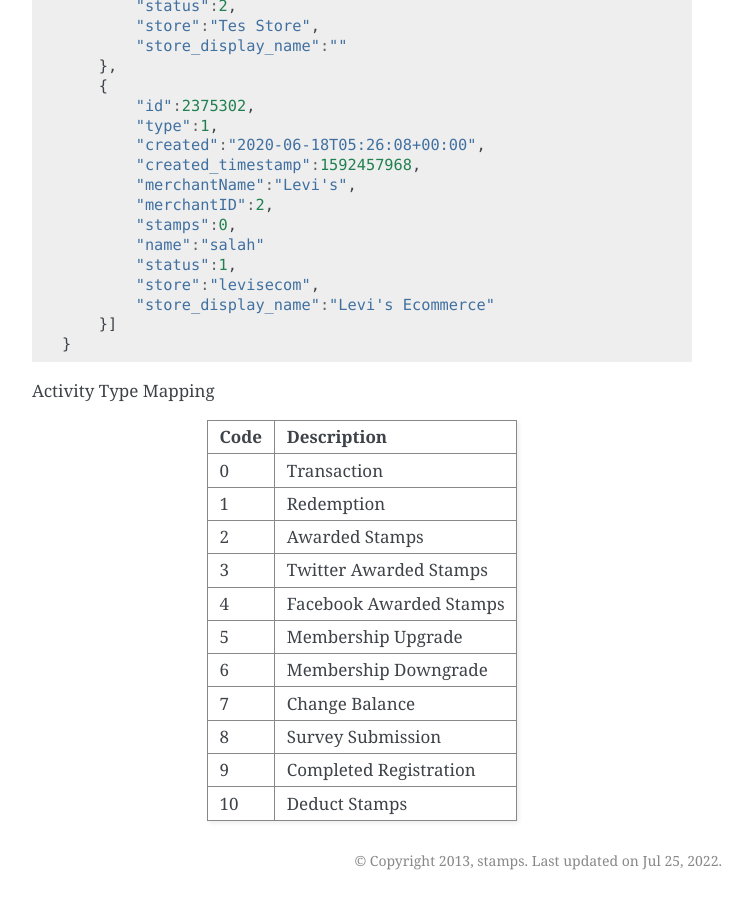
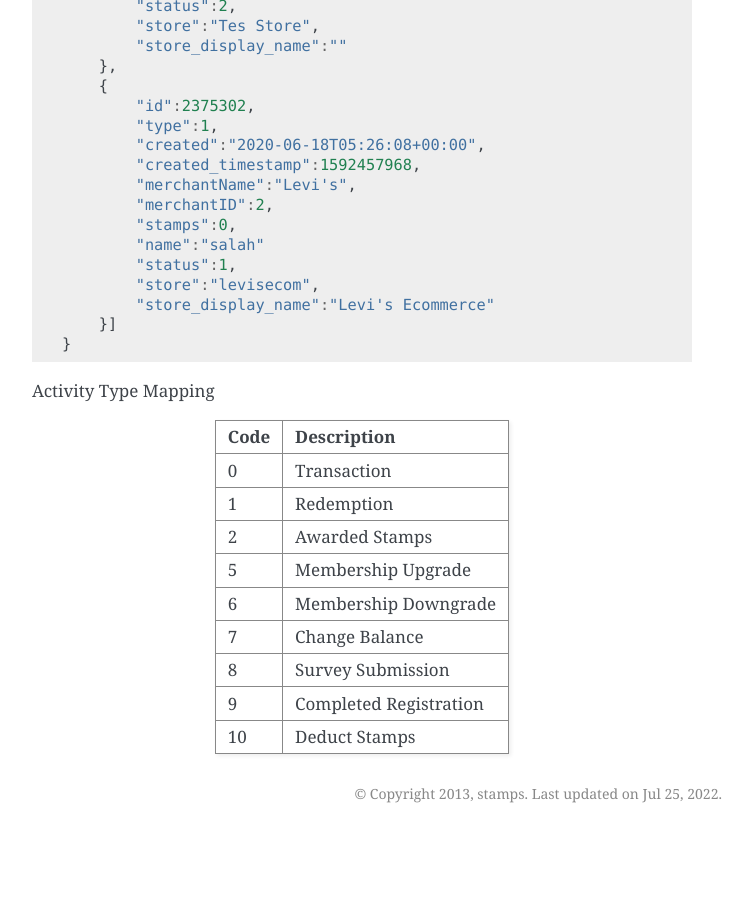
Before and after one commit to ui/stamps-api-docs, a Sphinx documentation site: the page built from source/activity_api.rst, in a window 1280 px wide and 900 px high, scrolled down 2428 px. Shown: the whole window, without its empty margins (388-1140 px from the left). Built offline with Sphinx 7.4.7, drawn with Linux system fonts in a browser that asks for light colours; after the commit the page ends 3261 px from its top, so only the background shows below that.

Commit message:
Update activity_api.rst

```diff
--- a/source/activity_api.rst
+++ b/source/activity_api.rst
@@ -145,8 +145,6 @@ Code                Description
 0                   Transaction
 1                   Redemption
 2                   Awarded Stamps
-3                   Twitter Awarded Stamps
-4                   Facebook Awarded Stamps
 5                   Membership Upgrade
 6                   Membership Downgrade
 7                   Change Balance
```
